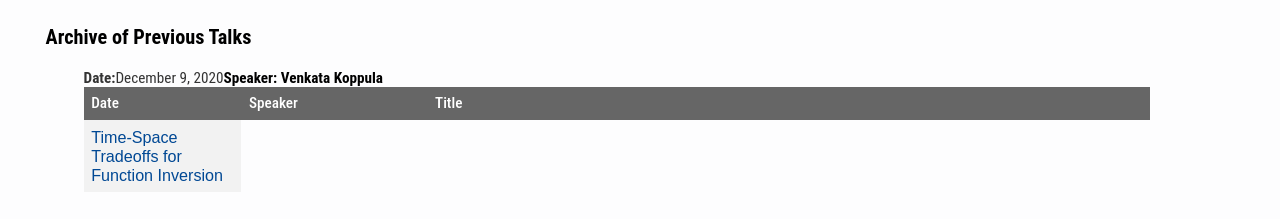
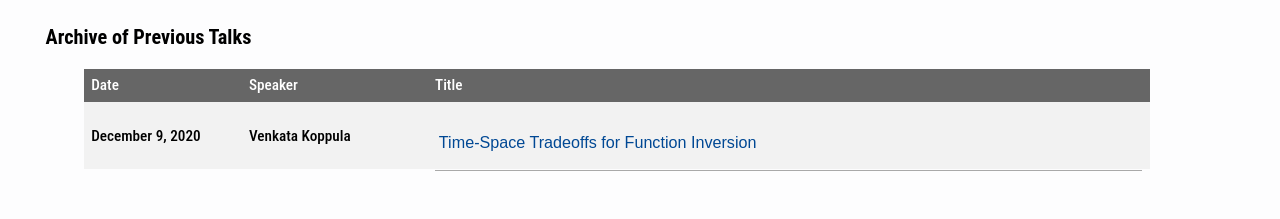
Before and after one commit to delhitcsseminar/delhitcsseminar.github.io, a plain HTML site: page index.html in a window 1280 px wide. Shown: the part 1141-1360 px from the top of the page. Drawn offline with Linux system fonts and the light colour scheme.

Commit message:
jatin talk

```diff
--- a/index.html
+++ b/index.html
@@ -60,9 +60,10 @@
     <th>Title</th>
 </tr>
 <tr>
-    <span class="date">December 9, 2020</span>
-    <span class="speaker">Venkata Koppula</span>
+    <td>December 9, 2020</td>
+    <td>Venkata Koppula</td>
     <td>
+    <li>
     <span class="title"><a href="#" onclick="toggle_abstract(event);">
         Time-Space Tradeoffs for Function Inversion </a></span>
     <span class="abstract">
@@ -82,6 +83,7 @@
         [5] Nayebi, A., Aaronson, S., Belovs, A., Trevisan, L.: Quantum lower bound for inverting a permutation with advice. In: Quantum Information & Computation(2015).<br>
         [6] Chung, K., Guo, S., Liu, Q., Qian, L.: Tight Quantum Time-Space Tradeoffs for Function Inversion. In: FOCS(2020)<br>
     </span>
+    </li>
     </td>
 </tr>
 
```
